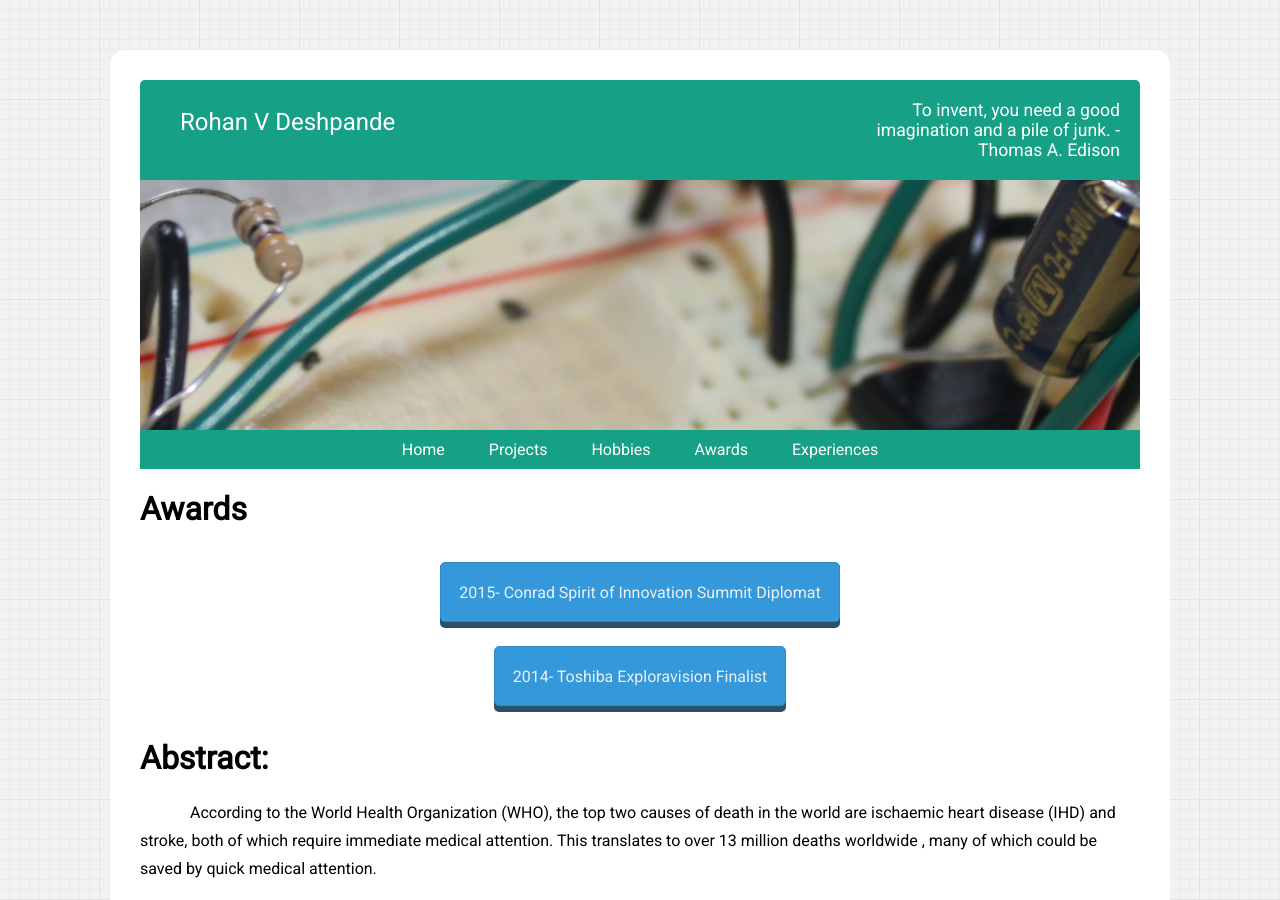
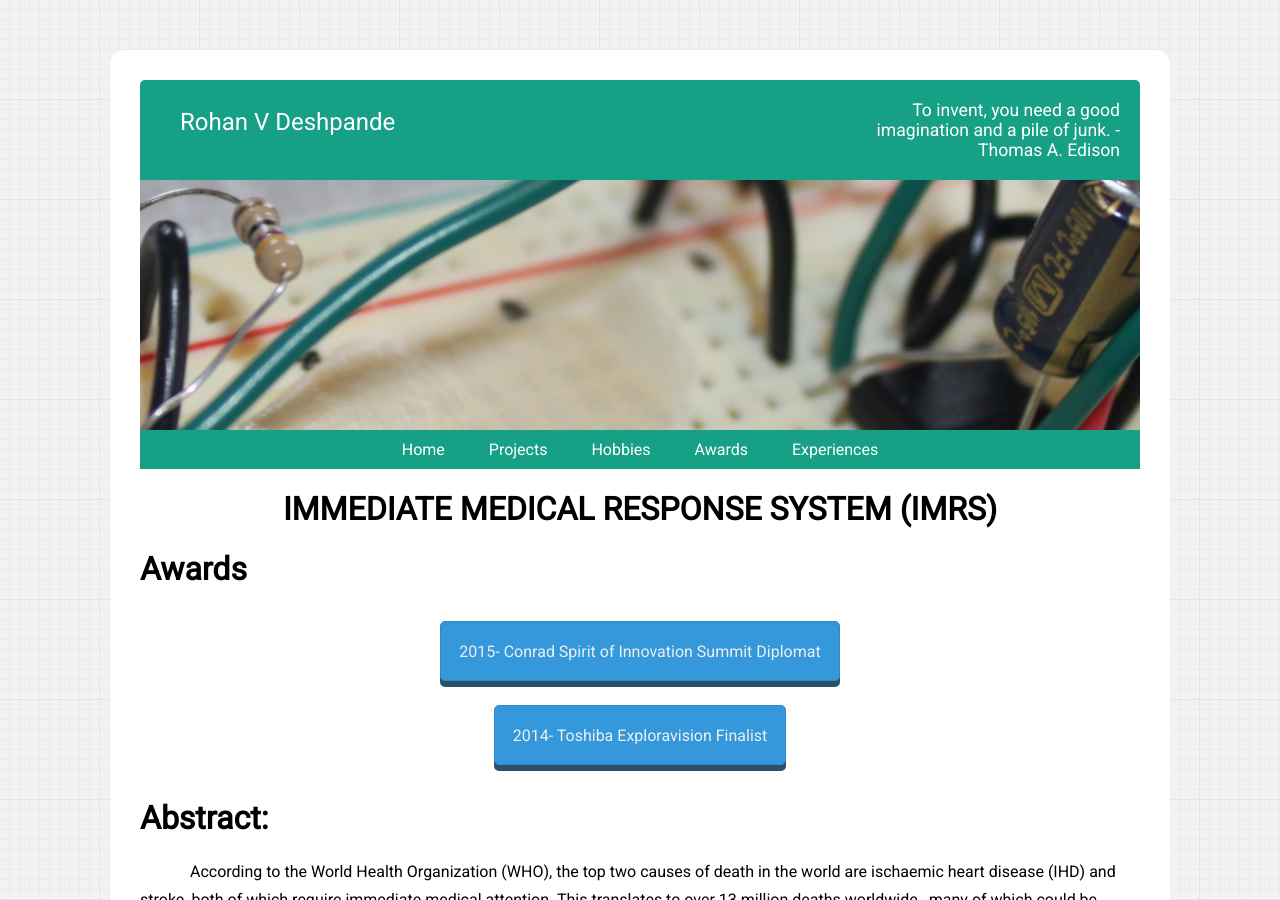
Before and after one commit to RohanVDeshpande/RohanVDeshpande.github.io, a Jekyll site: the page built from _posts/proj/2016-10-24-iMrs.md, in a window 1280 px wide and 900 px high. Built offline with Jekyll 4.4.1, drawn with Linux system fonts in a browser that asks for light colours.

Commit message:
Updated RSI Paper

```diff
--- a/_posts/proj/2016-10-24-iMrs.md
+++ b/_posts/proj/2016-10-24-iMrs.md
@@ -1,12 +1,16 @@
 ---
 layout: ProjectTemp
 title: iMrs
+subtitle: Immediate Medical Response System (iMrs)
 imagepath: "/assets/img/iMrsIcon.jpg"
 headerimg: "/assets/img/bgelectronics.png"
 video1: <iframe width="810" height="456" src="https://www.youtube.com/embed/PkiF_UJMiw0" frameborder="0" allowfullscreen=""></iframe>
 desciption: Immediate Medical Response System for automatically identifying, diagnosing, and responding to Medical Emergencies
 category: proj
 ---
+
+<h1 class="PostTitle"> {{page.subtitle}}</h1>
+
 # Awards
 
 <p class="ButtonsArea"><a href="/files/ConradSOICSemifinalsProject.pdf" class="button-3d">2015- Conrad Spirit of Innovation Summit Diplomat</a><br><a href="/files/iMrToshibaFinalSubmission.pdf" class="button-3d">2014- Toshiba Exploravision Finalist</a></p>
```
Also changed, not shown: 3 other files.
